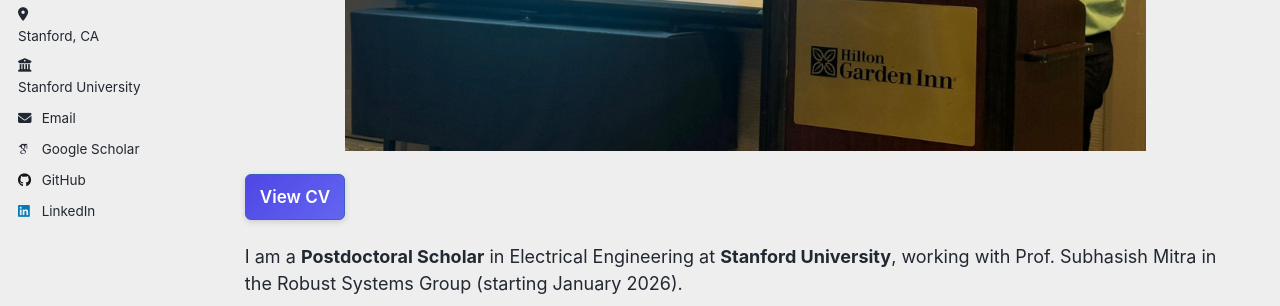
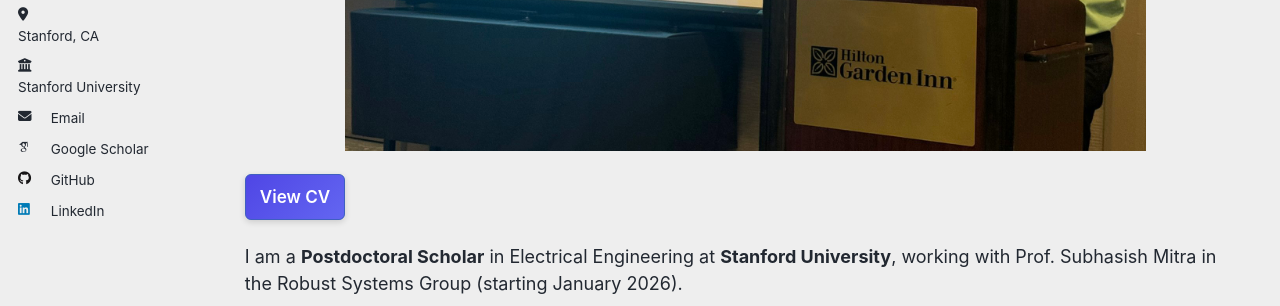
Before and after one commit to navidaadit/navidaadit.github.io, a Jekyll site: the page built from _pages/about.md, in a window 1280 px wide. Shown: the part 431-737 px from the top of the page. Built offline with Jekyll 4.4.1, drawn with Linux system fonts in a browser that asks for light colours; some web fonts are replaced.

Commit message:
Update _custom.scss

```diff
--- a/_sass/_custom.scss
+++ b/_sass/_custom.scss
@@ -61,6 +61,15 @@
   width: 100%;
 }
 
+/* (desktop) remove extra inset so title lines can sit closer to left edge */
+@media (min-width:1024px){
+  .sidebar .author__content,
+  .sidebar .author__bio {
+    padding-left: 0 !important;
+    padding-right: 0 !important;
+  }
+}
+
 /* 3. Logos centered under avatar */
 .sidebar .affil-logos{
   display: flex !important;
@@ -89,6 +98,31 @@
   width: 100%;
 }
 
+/* --- NEW: make icon + text stay on the same line, and start flush-left --- */
+.sidebar .author__urls {
+  margin-left: 0 !important;
+  padding-left: 0 !important;
+}
+.sidebar .author__urls li {
+  margin-left: 0 !important;
+  padding-left: 0 !important;
+}
+
+/* Force icon/text layout so “Stanford …” doesn’t drop under the icon */
+.sidebar .author__urls li a {
+  display: flex !important;
+  align-items: flex-start !important;
+  gap: 8px !important;
+  padding-left: 0 !important;
+}
+
+/* Keep the icon a fixed column; text wraps aligned to the text start */
+.sidebar .author__urls li a i,
+.sidebar .author__urls li a svg {
+  flex: 0 0 18px !important;
+  margin-top: 2px !important;
+}
+
 /* Phone adjustments */
 @media (max-width: 640px){
   .author__avatar img { width: 110px; height: 110px; }
@@ -98,6 +132,17 @@
       display: block;
       margin-top: 8px;
       text-align: center !important;
+  }
+
+  /* --- NEW: HARD enforce avatar centering on mobile (some themes float it) --- */
+  .sidebar .author__avatar{
+    float: none !important;
+    margin: 0 auto !important;
+    text-align: center !important;
+  }
+  .sidebar .author__avatar img{
+    margin-left: auto !important;
+    margin-right: auto !important;
   }
 }
 
```
